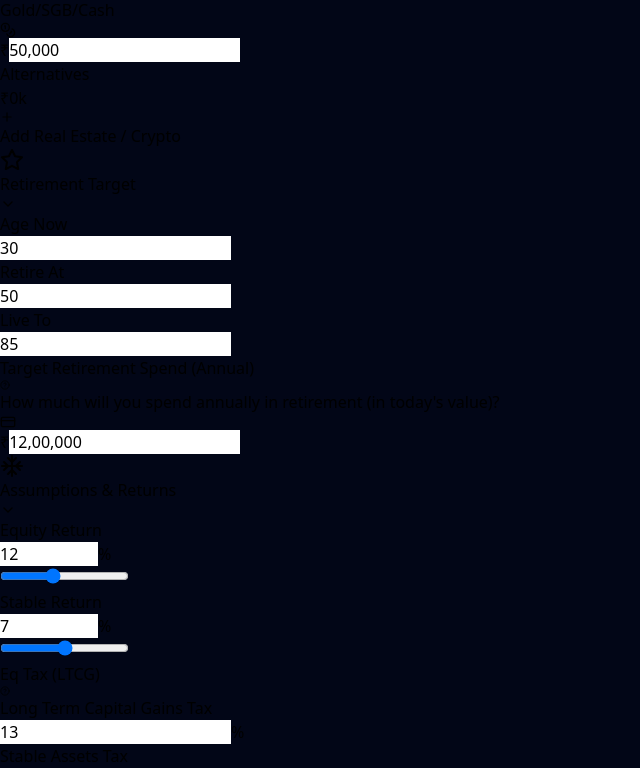
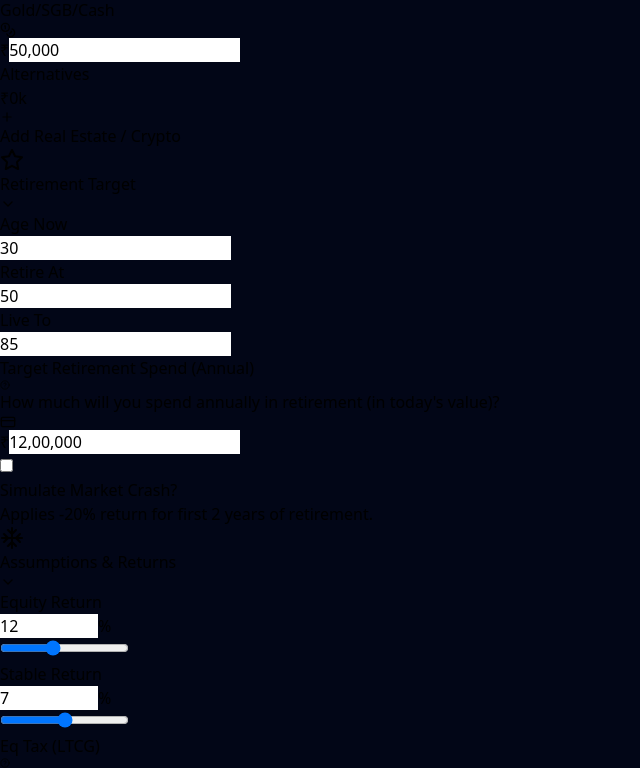
Before and after one commit to rajatssaigal-cyber/fire-calc-prime-v1, a React (Vite) app in the folder fire-calc-app/: page / in a window 1280 px wide. Shown: the part 1366-2134 px from the top of the page, without its empty margins (0-640 px from the left). Built offline with nearby package versions, Linux system fonts and the light colour scheme.

Commit message:
Update InputSection.jsx
adding stress test

```diff
--- a/fire-calc-app/src/components/features/InputSection.jsx
+++ b/fire-calc-app/src/components/features/InputSection.jsx
@@ -1,5 +1,5 @@
 import React from 'react';
-import { Gift, Banknote, CreditCard, TrendingUp, Coins, PiggyBank, AlertCircle, Trees, ShieldCheck, Umbrella, Landmark, Plus, Trash2, Star, Snowflake, Info } from "lucide-react";
+import { Gift, Banknote, CreditCard, TrendingUp, Coins, PiggyBank, AlertCircle, Trees, ShieldCheck, Umbrella, Landmark, Plus, Trash2, Star, Snowflake, Info, AlertTriangle } from "lucide-react";
 import { SmartInput } from '../ui/SmartInput';
 import { SliderInput } from '../ui/SliderInput';
 import { CollapsibleSection } from '../ui/CollapsibleSection';
@@ -8,13 +8,15 @@ import { formatCompact } from '../../utils/formatters';
 export const InputSection = ({ state, updateState, updateNested, addCustomAsset, updateCustomAsset, removeCustomAsset, results, totalNetWorth, totalEquity, totalStable, totalCustom, emergencyCoverageMonths }) => {
   return (
     <div className="space-y-4">
-           {/* PRO TIP BANNER */}
-           <div className="bg-indigo-500/10 border border-indigo-500/20 p-3 rounded-lg flex items-start gap-3">
-              <Info className="text-indigo-400 w-5 h-5 flex-shrink-0 mt-0.5" />
+           {/* IMPROVED PRO TIP BANNER (Contrast Fix) */}
+           <div className="bg-slate-900 border border-indigo-500/30 p-4 rounded-xl flex items-start gap-4 shadow-lg shadow-indigo-500/5">
+              <div className="bg-indigo-500/20 p-2 rounded-lg">
+                  <Info className="text-indigo-400 w-5 h-5" />
+              </div>
               <div>
-                 <p className="text-xs font-bold text-indigo-300 uppercase mb-0.5">Pro Tip</p>
-                 <p className="text-xs text-slate-400 leading-snug">
-                   Enter all values in <strong>Today's Value</strong>. The engine automatically handles inflation adjustments for you.
+                 <p className="text-xs font-bold text-indigo-300 uppercase mb-1">Pro Tip</p>
+                 <p className="text-xs text-slate-300 leading-relaxed">
+                   Enter all values in <strong className="text-white">Today's Value</strong>. The engine automatically handles inflation adjustments for you.
                  </p>
               </div>
            </div>
@@ -121,6 +123,20 @@ export const InputSection = ({ state, updateState, updateNested, addCustomAsset,
                  <SmartInput label="Live To" value={state.lifeExpectancy} onChange={v=>updateState('lifeExpectancy',v)} />
               </div>
               <SmartInput label="Target Retirement Spend (Annual)" value={state.retirementAnnualExpenses} onChange={v=>updateState('retirementAnnualExpenses',v)} icon={CreditCard} iconColor="text-rose-400" prefix="₹" tooltip="How much will you spend annually in retirement (in today's value)?" />
+
+              {/* STRESS TEST TOGGLE (NEW) */}
+              <div className="mt-4 pt-4 border-t border-white/5">
+                  <label className="flex items-center gap-3 cursor-pointer group">
+                      <div className={`w-10 h-6 rounded-full p-1 transition-colors ${state.stressTest ? 'bg-rose-500' : 'bg-slate-700'}`}>
+                          <div className={`w-4 h-4 bg-white rounded-full transition-transform ${state.stressTest ? 'translate-x-4' : 'translate-x-0'}`}></div>
+                      </div>
+                      <input type="checkbox" className="hidden" checked={state.stressTest || false} onChange={(e) => updateState('stressTest', e.target.checked)} />
+                      <div>
+                          <span className={`text-xs font-bold transition-colors ${state.stressTest ? 'text-rose-400' : 'text-slate-400'}`}>Simulate Market Crash?</span>
+                          <p className="text-[10px] text-slate-500">Applies -20% return for first 2 years of retirement.</p>
+                      </div>
+                  </label>
+              </div>
            </CollapsibleSection>
 
            <CollapsibleSection title="Assumptions & Returns" icon={Snowflake} color="text-white" defaultOpen={false}>
```
